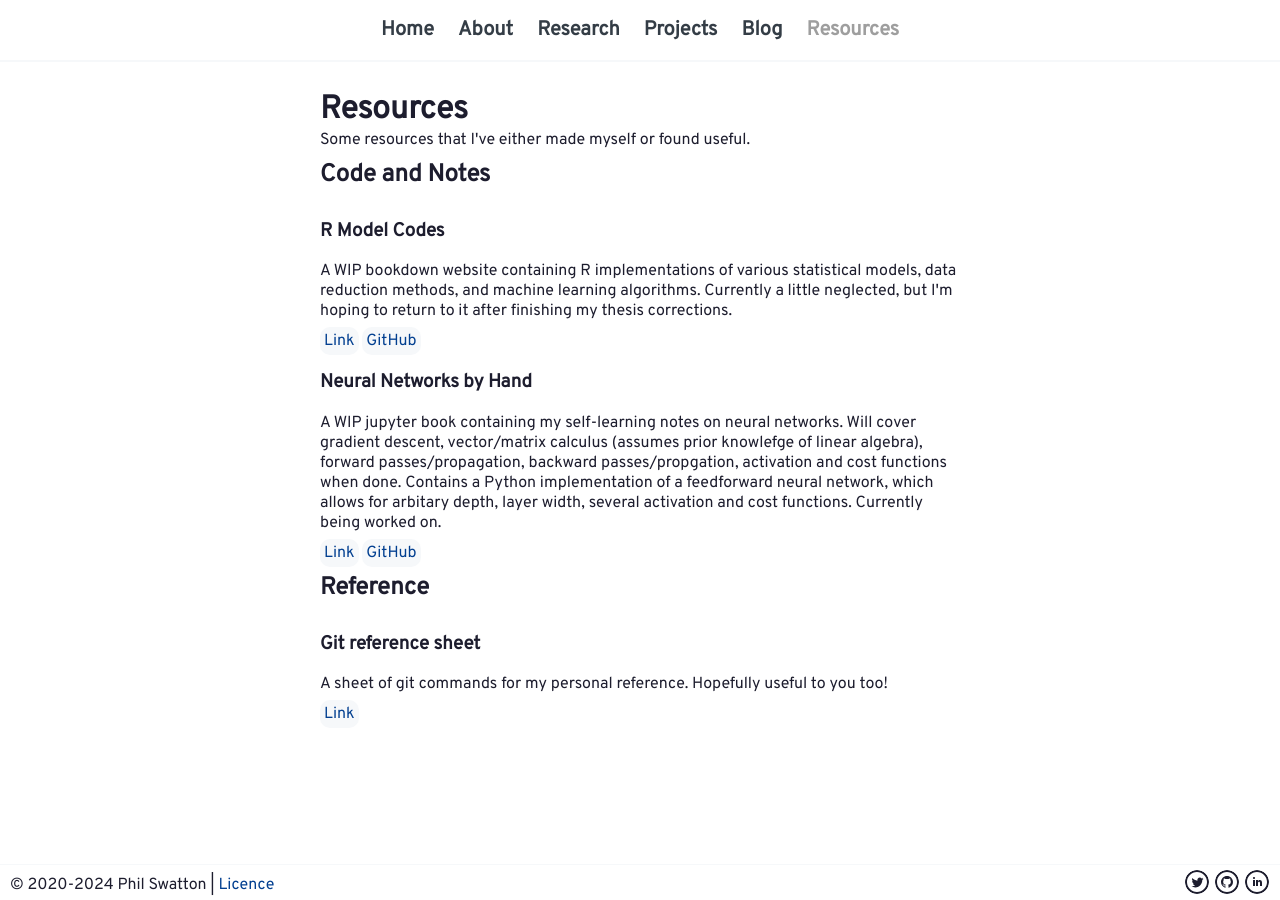
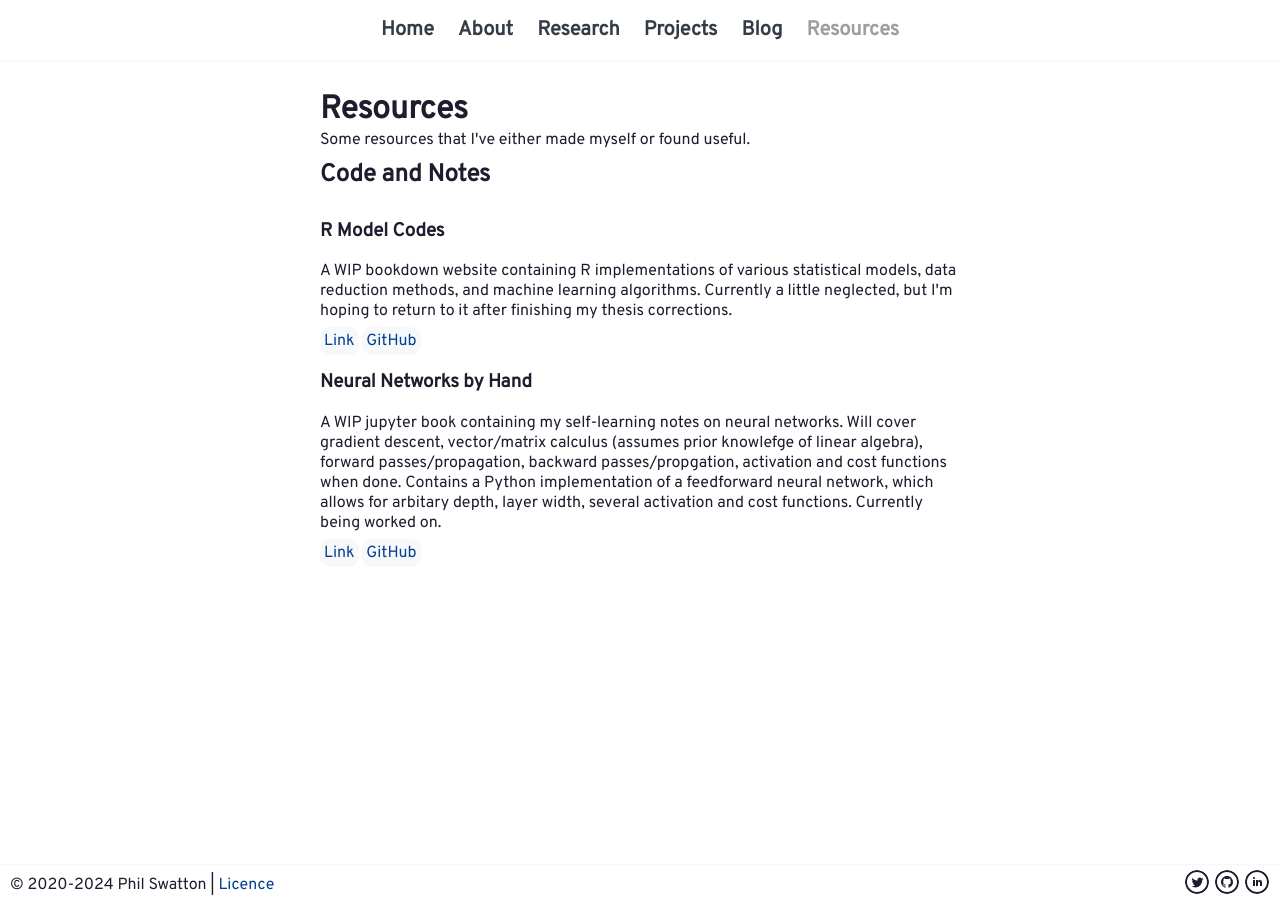
Before and after one commit to philswatton/philswatton.github.io, a Jekyll site: the page built from resources/index.html, in a window 1280 px wide. Built offline with Jekyll 4.4.1, drawn with Linux system fonts in a browser that asks for light colours.

Commit message:
removed git reference page - contains some mistakes, better pages elsewhere

```diff
--- a/resources/index.html
+++ b/resources/index.html
@@ -26,13 +26,3 @@ Some resources that I've either made myself or found useful.
         <a href="https://github.com/philswatton/neural-networks-by-hand" class="item-link">GitHub</a>
     </div>
 </div>
-
-<h2>Reference</h2>
-
-<div>
-    <h3>Git reference sheet</h3>
-    <p>A sheet of git commands for my personal reference. Hopefully useful to you too!</p>
-    <div>
-        <a href="/resources/git-reference.html" class="item-link">Link</a>
-    </div>
-</div>
```
Also changed, not shown: resources/git-reference.md (deleted, +0 -110 lines).
